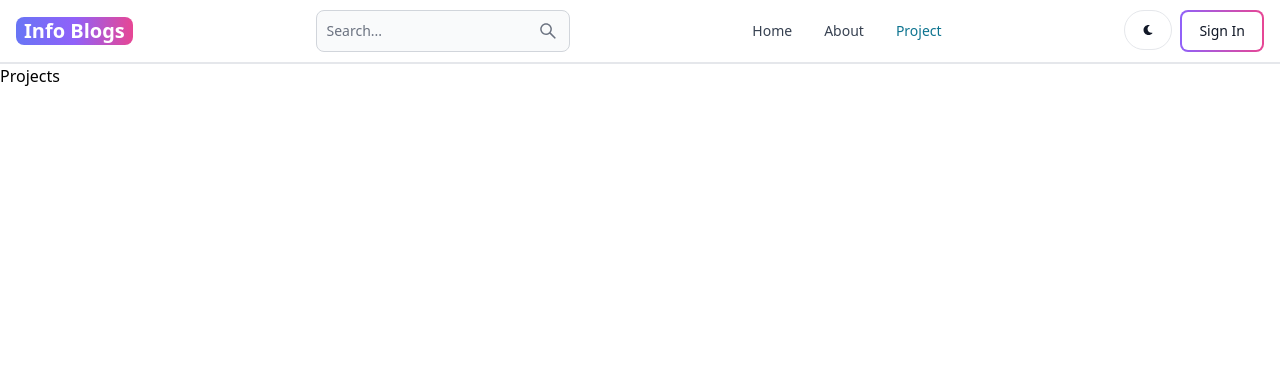
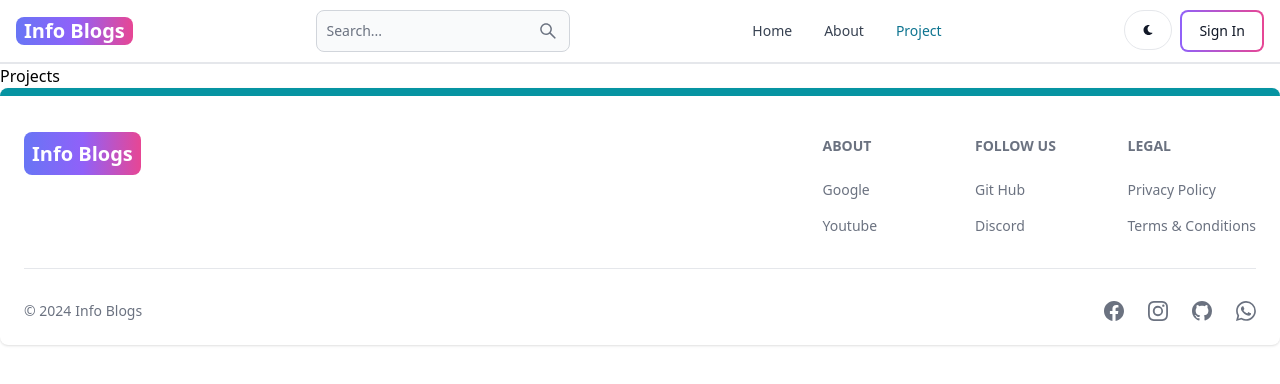
Before and after one commit to omkar-borhade/Blog_website_MERN, a React (Vite) app in the folder Frontend/blog_app/: page /projects in a window 1280 px wide. Shown: the top 384 px of the page. Built offline with nearby package versions, Linux system fonts and the light colour scheme.

Commit message:
create footer component

```diff
--- /dev/null
+++ b/Frontend/blog_app/src/components/Footer.jsx
@@ -0,0 +1,85 @@
+import { Footer } from "flowbite-react";
+import { Link } from "react-router-dom";
+import {BsFacebook, BsGithub, BsInstagram, BsWhatsapp} from 'react-icons/bs'
+function FooterCom() {
+  return (
+    <Footer container className="border-t-8 border-teal-500">
+      <div className="w-full max-w-7xl mx-auto">
+        <div className="grid w-full justify-between sm:flex md:grid-col-1">
+          <div className="mt-5">
+            <Link
+              to="/"
+              className="whitespace-nowrap, text-lg sm:text-xl font-semibold  bg-gradient-to-r from-indigo-500 via-purple-500 to-pink-500 rounded-lg text-white px-2 py-2"
+            >
+              Info Blogs
+            </Link>
+          </div>
+          <div className="grid grid-cols-2 gap-8  mt-4 sm:grid-cols-3 sm:gap-6">
+            <div>
+              <Footer.Title title="About" />
+              <Footer.LinkGroup col>
+                <Footer.Link
+                  href="https://www.google.com"
+                  target="blank"
+                  rel="noopener noreferrer"
+                >
+                  Google
+                </Footer.Link>
+
+                <Footer.Link
+                  href="https://www.youtube.com"
+                  target="blank"
+                  rel="noopener noreferrer"
+                >
+                  Youtube
+                </Footer.Link>
+              </Footer.LinkGroup>
+            </div>
+
+            <div>
+              <Footer.Title title="follow us" />
+              <Footer.LinkGroup col>
+                <Footer.Link href="#" target="blank" rel="noopener noreferrer">
+                  Git Hub
+                </Footer.Link>
+
+                <Footer.Link href="#" target="blank" rel="noopener noreferrer">
+                  Discord
+                </Footer.Link>
+              </Footer.LinkGroup>
+            </div>
+
+            <div>
+              <Footer.Title title="Legal" />
+              <Footer.LinkGroup col>
+                <Footer.Link href="#" target="blank" rel="noopener noreferrer">
+                  Privacy Policy
+                </Footer.Link>
+
+                <Footer.Link href="#" target="blank" rel="noopener noreferrer">
+                  Terms &amp; Conditions
+                </Footer.Link>
+              </Footer.LinkGroup>
+            </div>
+          </div>
+        </div>
+        <Footer.Divider />
+        <div className="w-full sm:flex sm:items-center sm:justify-between">
+          <Footer.Copyright
+            href="#"
+            by="Info Blogs"
+            year={new Date().getFullYear()}
+          />
+          <div className="flex gap-6 sm:mt-0 mt-4 sm:justify-center">
+            <Footer.Icon href="#" icon={BsFacebook} />
+            <Footer.Icon href="#" icon={BsInstagram} />
+            <Footer.Icon href="#" icon={BsGithub} />
+            <Footer.Icon href="#" icon={BsWhatsapp} />
+          </div>
+        </div>
+      </div>
+    </Footer>
+  );
+}
+
+export default FooterCom;
--- a/Frontend/blog_app/src/main.jsx
+++ b/Frontend/blog_app/src/main.jsx
@@ -8,7 +8,8 @@
 import SignUp from './pages/SignUp';
 import Dashboard from './pages/Dashboard';
 import Projects from './pages/Projects';
-import Header from './Header';
+import Header from './components/Header';
+import Footer from './components/Footer';
 import axios from 'axios';
 axios.defaults.baseURL="http://localhost:3000"
 axios.defaults.withCredentials=true;
@@ -30,15 +31,7 @@
 
 
     </Routes>
-
-
-
-
-
-
-
-
-
+    <Footer/>
     </BrowserRouter>
   </React.StrictMode>
 )
```
Also changed, not shown: Frontend/blog_app/src/components/Header.jsx (renamed from Frontend/blog_app/src/Header.jsx).
